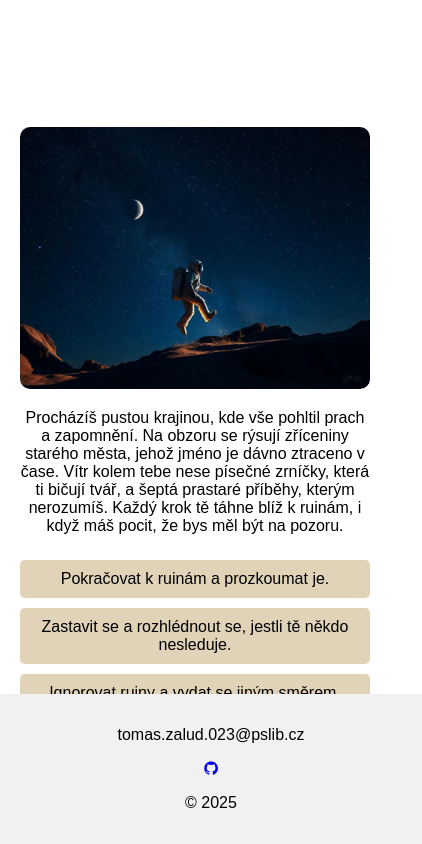
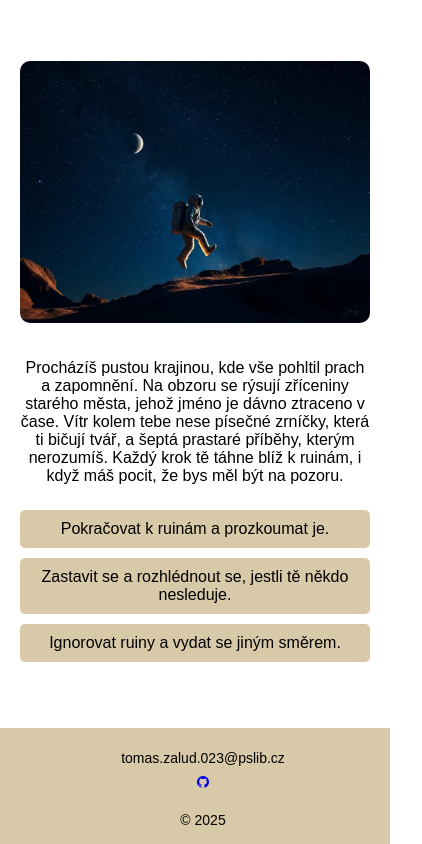
Before and after one commit to tomasecek/projekt_game, a plain HTML site: page 1-cast/1-step.html in a window 390 px wide. Shown: the whole page, 422 px wide, since content can reach past the window. Drawn offline with Linux system fonts and the light colour scheme.

Commit message:
Udelana predloha pro pribeh

```diff
--- a/assets/content.css
+++ b/assets/content.css
@@ -1,70 +1,5 @@
-.seacher {
-    width: 100%;
-    padding: 10px;
-    margin: 10px 0;
-    box-sizing: border-box;
-    border: 2px solid #ccc;
-    border-radius: 4px;
-    font-size: 16px;
-    font-family: Arial, sans-serif;
-}
-
-.seacher:focus {
-    border-color: #4CAF50;
-    outline: none;
-}
-
-.content {
-    flex: 1;
-    display: flex;
-    justify-content: center;
-    align-items: center;
-    text-align: center;
-}
-
-.page__style {
-    display: flex;
-    flex-direction: column;
-    align-items: center;
-}
-
-.start-container {
-    margin-top: 20px;
-}
-
-.start-button {
-    padding: 10px 20px;
-    font-size: 16px;
-    border: none;
-    border-radius: 5px;
-    cursor: pointer;
-    background-color: #4CAF50;
-    color: white;
-}
-
-.start-button:hover {
-    background-color: #45a049;
-}
-
-.options {
-    display: flex;
-    flex-direction: column;
-    margin-top: 20px;
-}
-
-.options button {
-    background-color: #e0d3b8;
-    border: none;
-    padding: 10px 20px;
-    margin: 5px 0;
-    border-radius: 5px;
-    font-size: 16px;
-    cursor: pointer;
-    transition: background-color 0.3s;
-}
-
 .options button:hover {
-    background-color: #d4c3a5;
+    background-color: wheat;
 }
 
 .gamebook-container {
@@ -91,6 +26,13 @@
     text-align: center;
 }
 
-.text-and-options p {
-    margin-top: 0;
+.seacher {
+    width: 100%;
+    padding: 10px;
+    margin: 10px 0;
+    box-sizing: border-box;
+    border: 2px solid gray;
+    border-radius: 4px;
+    font-size: 16px;
+    font-family: Arial, sans-serif;
 }
--- a/assets/footer.css
+++ b/assets/footer.css
@@ -1,8 +1,25 @@
 .footer {
-    background-color: #f1f1f1;
+    background-color: rgb(216, 201, 168);;
     padding: 1rem;
     text-align: center;
     width: 100%;
-    position: absolute;
-    bottom: 0;
+    position: relative;
+    margin-top: auto;
 }
+
+@media (max-width: 768px) {
+    .footer {
+        padding: 0.5rem;
+        font-size: 14px;
+    }
+
+    .footer .email, .footer .year {
+        display: block;
+        margin-bottom: 0.5rem;
+    }
+
+    .footer a {
+        display: inline-block;
+        margin-bottom: 0.5rem;
+    }
+}
--- a/assets/general.css
+++ b/assets/general.css
@@ -2,6 +2,7 @@ body, html {
     height: 100%;
     margin: 0;
     font-family: Arial, sans-serif;
+    overflow: hidden;
 }
 
 .wrapper {
@@ -10,19 +11,56 @@ body, html {
     min-height: 100vh;
 }
 
+.content {
+    flex: 1;
+    display: flex;
+    justify-content: center;
+    align-items: center;
+    text-align: center;
+    overflow: auto;
+}
 
+.page__style {
+    display: flex;
+    flex-direction: column;
+    align-items: center;
+}
 
-@media (max-width: 768px) {
-    .gamebook-container {
-        padding: 10px;
-    }
+.start-container {
+    margin-top: 20px;
+}
 
-    .game-image {
-        margin-bottom: 10px;
-    }
+.start-button {
+    padding: 10px 20px;
+    font-size: 16px;
+    border: none;
+    border-radius: 5px;
+    cursor: pointer;
+    background-color: rgb(94, 206, 94);
+    color: white;
+}
 
-    .options button {
-        width: 100%;
-        margin: 10px 0;
-    }
+.start-button:hover {
+    background-color: rgb(37, 202, 37);
 }
+
+.options {
+    display: flex;
+    flex-direction: column;
+    margin-top: 20px;
+}
+
+.options button {
+    background-color: rgb(216, 201, 168);
+    border: none;
+    padding: 10px 20px;
+    margin: 5px 0;
+    border-radius: 5px;
+    font-size: 16px;
+    cursor: pointer;
+    transition: background-color 0.3s;
+}
+
+.options button:hover {
+    background-color: wheat;
+}
```
